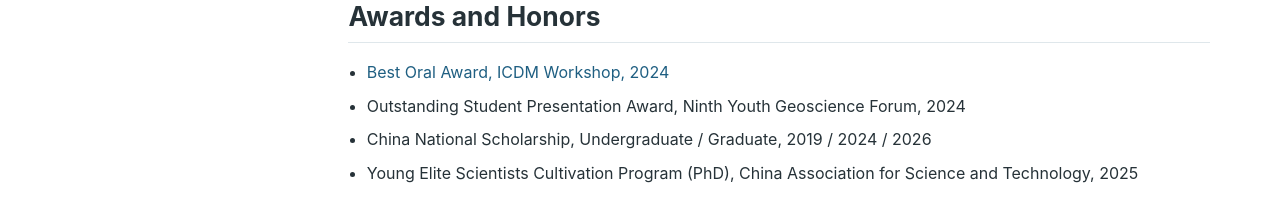
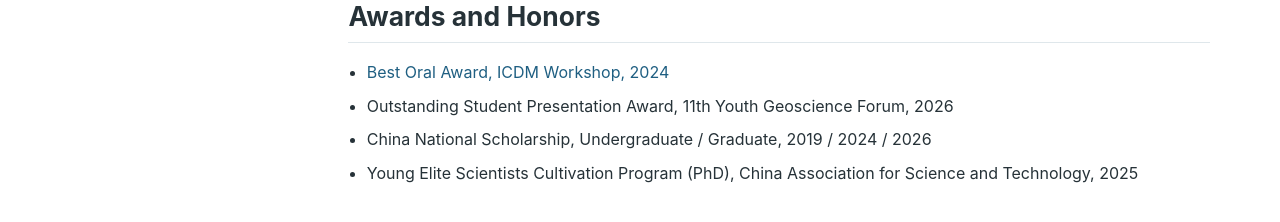
Before and after one commit to yuanruichen/yuanruichen.github.io, a Jekyll site: the page built from index.md, in a window 1280 px wide and 900 px high, scrolled down 2076 px. Shown: the part 634-856 px from the top of the window. Built offline with Jekyll 4.4.1, drawn with Linux system fonts in a browser that asks for light colours.

Commit message:
Correct Youth Geoscience Forum edition and year

```diff
--- a/index.md
+++ b/index.md
@@ -147,7 +147,7 @@ Submitted to *Climate Dynamics*
 <div class="award-list" markdown="1">
 
 - [Best Oral Award, ICDM Workshop, 2024](https://jonathonwright.github.io/news/announcement_1/)
-- Outstanding Student Presentation Award, Ninth Youth Geoscience Forum, 2024
+- Outstanding Student Presentation Award, 11th Youth Geoscience Forum, 2026
 - China National Scholarship, Undergraduate / Graduate, 2019 / 2024 / 2026
 - Young Elite Scientists Cultivation Program (PhD), China Association for Science and Technology, 2025
 
```
